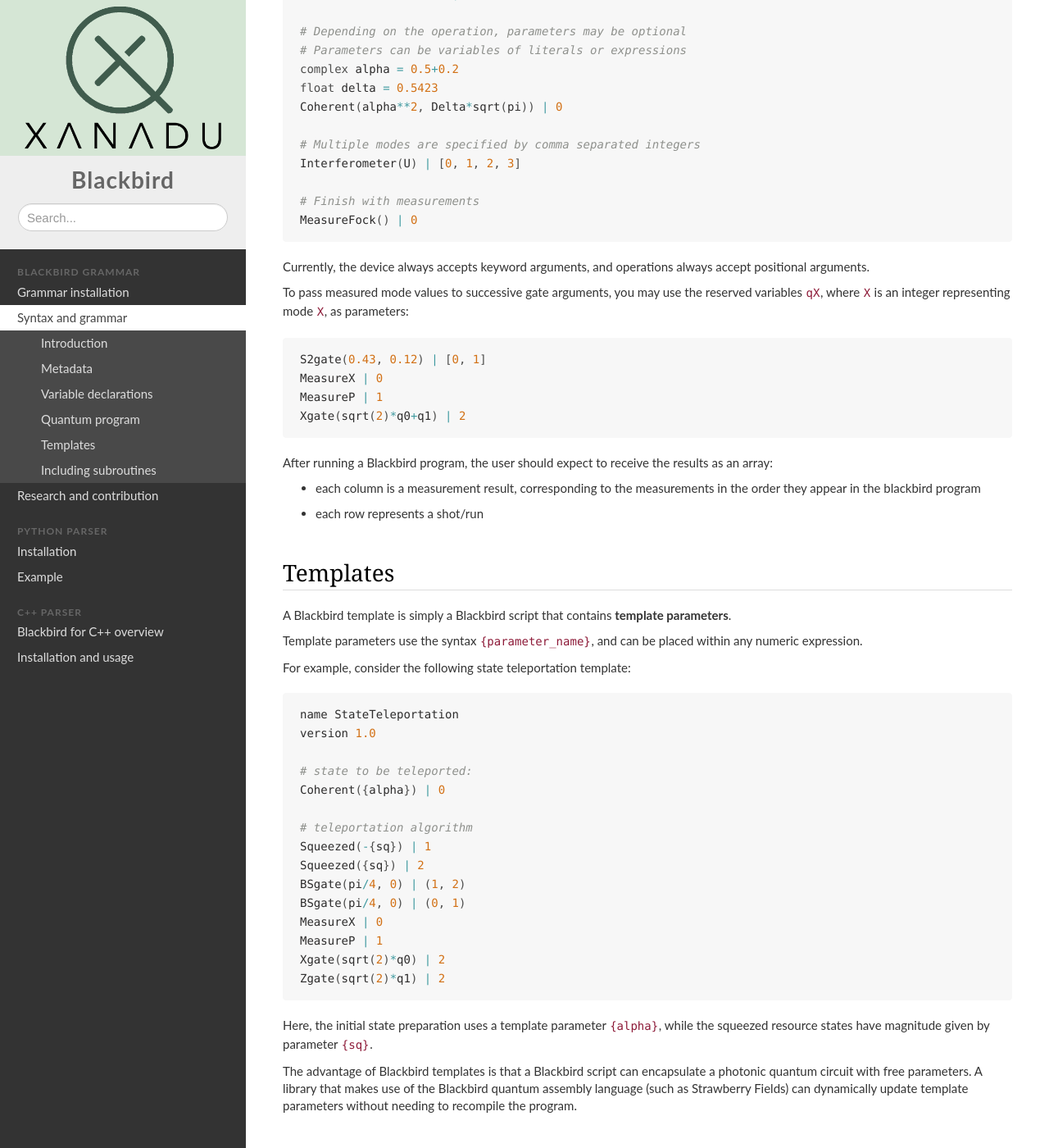
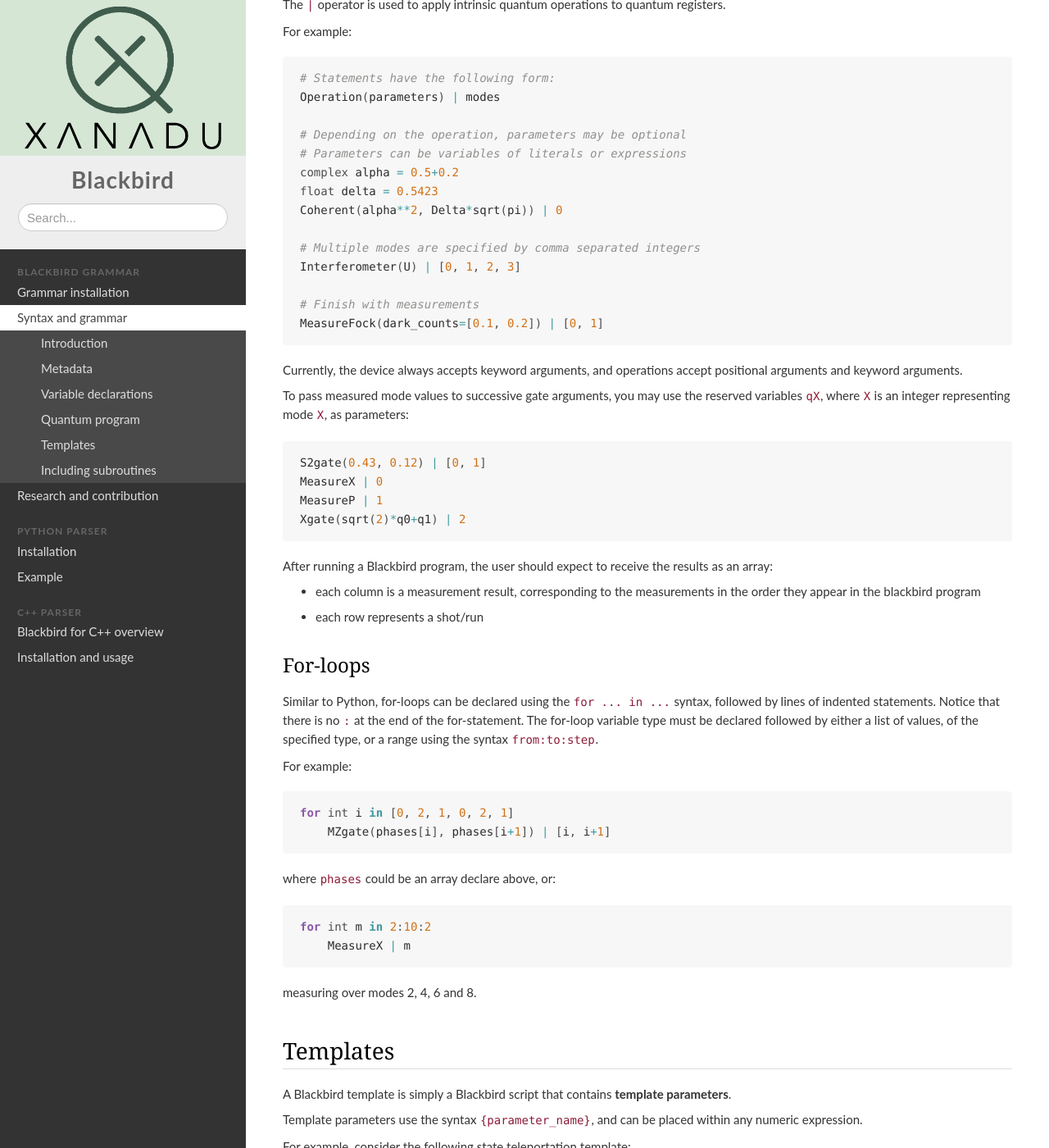
Before and after one commit to XanaduAI/blackbird, a Sphinx documentation site: the page built from doc/syntax.rst, in a window 1280 px wide and 1400 px high, scrolled down 4494 px. Shown: the whole window at 82% size. Built offline with Sphinx 7.4.7, drawn with Linux system fonts in a browser that asks for light colours; nearby versions of some CDN libraries; pages that are not in the unit, such as notebooks, are missing from menus; the version number is read from the project's files by our own code; some of the changed text lies outside the part shown.

Commit message:
Add par, for-loops, kwargs and indexing to docs

```diff
--- a/doc/syntax.rst
+++ b/doc/syntax.rst
@@ -140,6 +136,7 @@ with the following types supported:
 * ``complex``: ``0+5j``, ``8.1-1j``, ``0.54+0.21j``
 * ``bool``: ``True``, ``False``
 * ``str``: any ASCII string surrounded by double quotation marks, ``"hello world"``
+* ``par``: a variable name surrounded by braces, {parameter_name}
 
 .. note::
 
@@ -148,6 +145,8 @@ with the following types supported:
 
     * When using a complex, you must provide both real and imaginary parts.
       I.e., ``8`` and ``2j`` are not valid complex literals, but ``8+0j`` is.
+
+    * See `Templates`_ for more information on ``par``.
 
 Examples:
 
@@ -237,12 +237,13 @@ columns separated by commas.
         +0.42259383+0.56368926j, -0.42219920+0.04735544j, -0.18902308-0.01590913j
         -0.02396850+0.64301446j,  0.09918161+0.36797446j,  0.26993055+0.30341975j
 
+Arrays support retrieving values through linear indexing. For example, ``U[4]`` would correspond to
+the fourth value in the above array if flattened, thus returning ``+0.42259383+0.56368926j``.
 
 .. note::
 
-    For additional array validation, you can specify the *shape* of the array using square
-    brackets directly after the variable name (i.e., ``U[3, 3]``)
-    but this is optional.
+    For additional array validation, you can specify the *shape* of the array using square brackets
+    directly after the variable name (i.e., ``U[3, 3]``) but this is optional.
 
 Quantum program
 ---------------
@@ -266,10 +267,10 @@ For example:
     Interferometer(U) | [0, 1, 2, 3]
 
     # Finish with measurements
-    MeasureFock() | 0
+    MeasureFock(dark_counts=[0.1, 0.2]) | [0, 1]
 
-Currently, the device always accepts keyword arguments, and operations always accept
-positional arguments.
+Currently, the device always accepts keyword arguments, and operations accept positional arguments
+and keyword arguments.
 
 To pass measured mode values to successive gate arguments, you may use the reserved
 variables ``qX``, where ``X`` is an integer representing mode ``X``, as parameters:
@@ -288,6 +289,30 @@ as an array:
   they appear in the blackbird program
 
 * each row represents a shot/run
+
+For-loops
+~~~~~~~~~
+
+Similar to Python, for-loops can be declared using the ``for ... in ...`` syntax, followed by lines
+of indented statements. Notice that there is no ``:`` at the end of the for-statement. The for-loop
+variable type must be declared followed by either a list of values, of the specified type, or a
+range using the syntax ``from:to:step``.
+
+For example:
+
+.. code-block:: python
+
+    for int i in [0, 2, 1, 0, 2, 1]
+        MZgate(phases[i], phases[i+1]) | [i, i+1]
+
+where ``phases`` could be an array declare above, or:
+
+.. code-block:: python
+
+    for int m in 2:10:2
+        MeasureX | m
+
+measuring over modes 2, 4, 6 and 8.
 
 Templates
 ---------
```
Also changed, not shown: other parts of doc/syntax.rst (+4 -7 lines).
